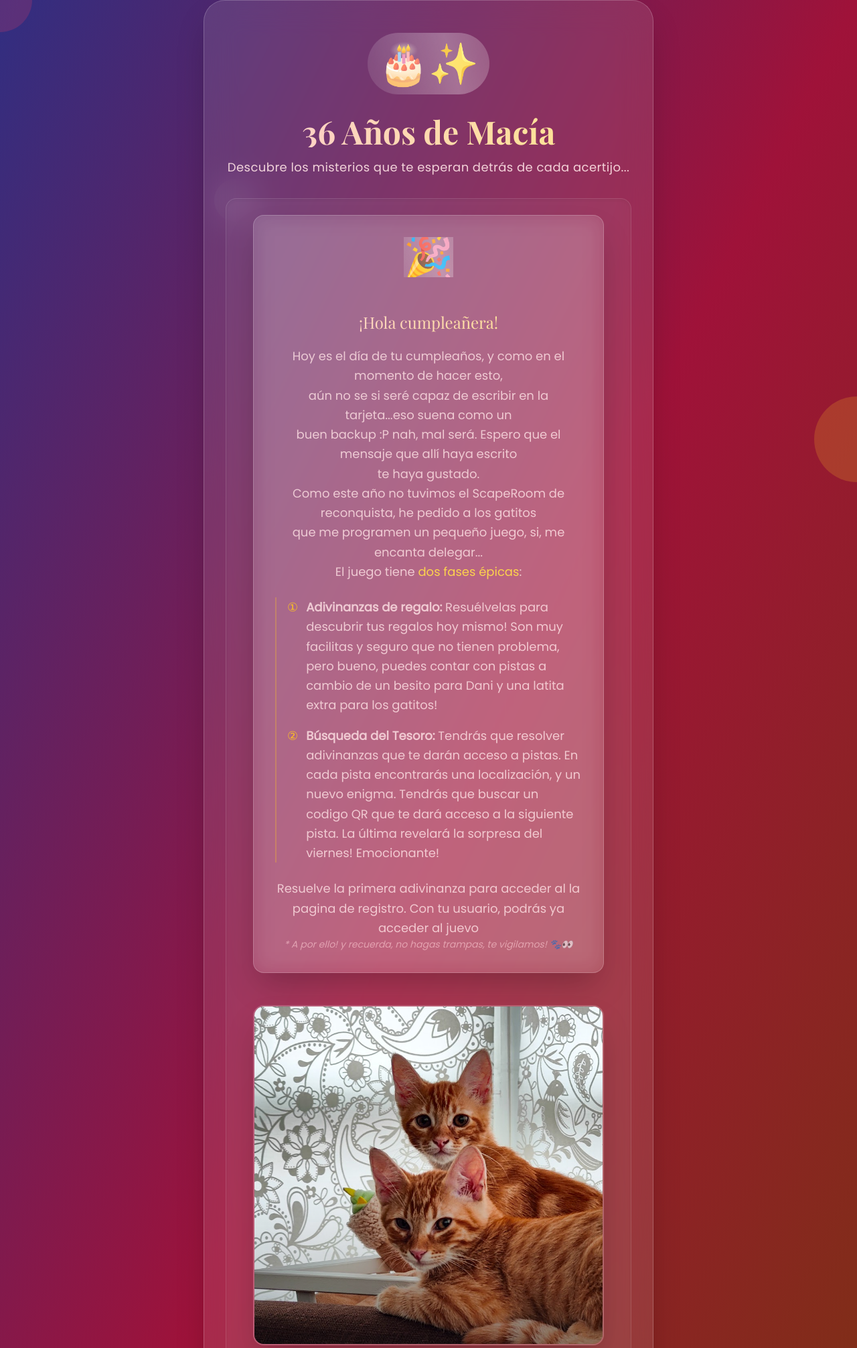
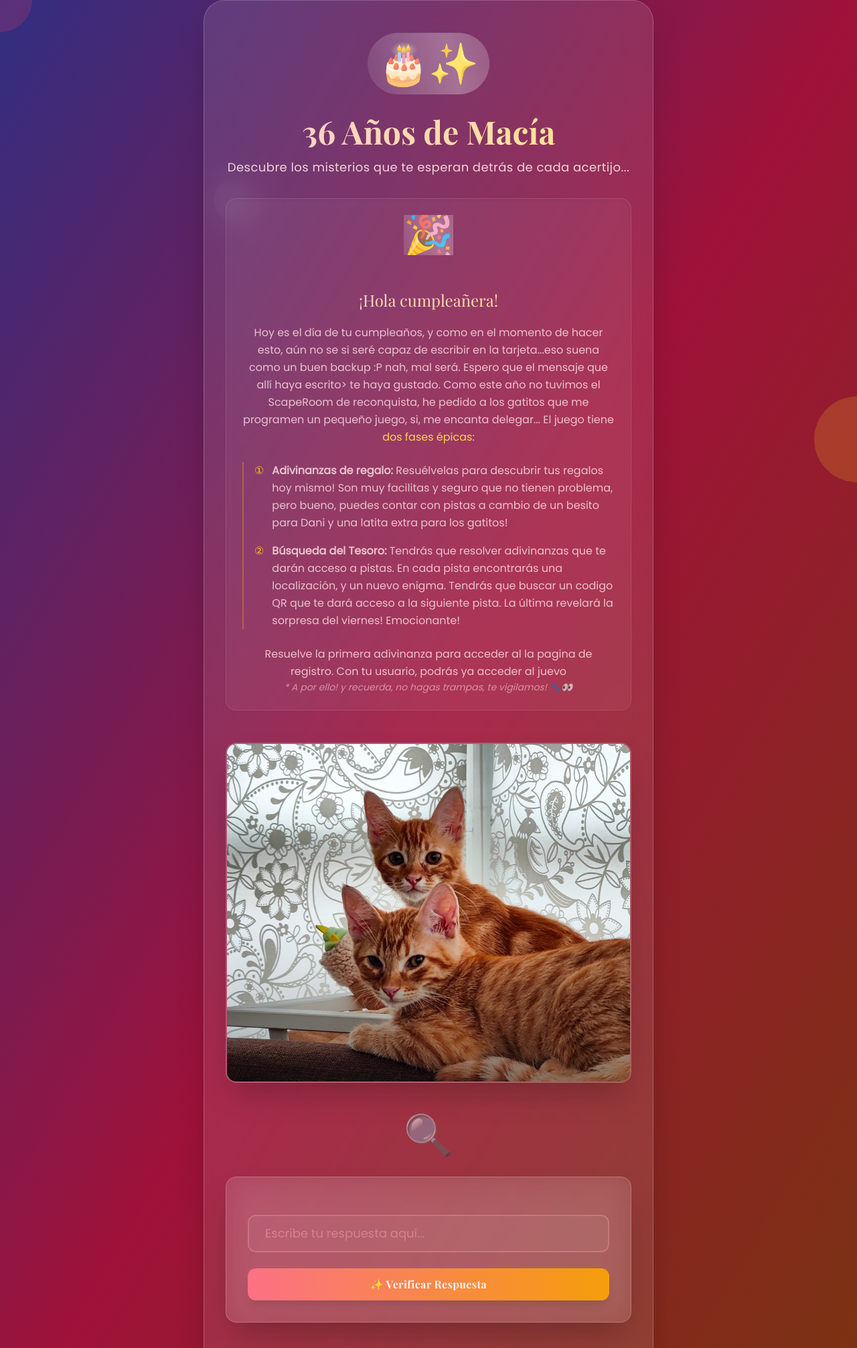
Before and after one commit to topitobravo/cumpleAndrea, a Flask app: template api/templates/bienvenida.html in a window 1280 px wide. Shown: the top 2013 px of the page at 67% size. Run offline with Flask 3, Linux system fonts and the light colour scheme; the template is opened without the code that fills it, so the values that code supplies are empty; some libraries are stand-ins or nearby versions.

Commit message:
Improved bienvenida

```diff
--- a/api/templates/aviso.html
+++ b/api/templates/aviso.html
@@ -119,3 +119,8 @@
   </div>
 </body>
 </html>
+{% if respuesta %}
+<script>
+      alert("Respuesta registrada!! Gracias! <3")
+</script>
+{% endif %}
--- a/api/templates/bienvenida.html
+++ b/api/templates/bienvenida.html
@@ -1,8 +1,6 @@
 {% extends "base.html" %}
 {% block content %}
-    <div class="container mx-auto px-4 max-w-3xl">
         <!-- Sección Intro -->
-        <div class="bg-white/10 backdrop-blur-lg rounded-2xl p-8 mb-12 shadow-2xl border border-white/20">
             <div class="text-center space-y-5 body-font">
                 <div class="shine-effect inline-block mb-6">
                     <span class="text-6xl text-amber-400">🎉</span>
@@ -12,14 +10,14 @@
                     ¡Hola cumpleañera!
                 </p>
 
-                <div class="text-rose-100/80 leading-relaxed text-lg">
-                    <p>Hoy es el día de tu cumpleaños, y como en el momento de hacer esto, </p>
-                    <p>aún no se si seré capaz de escribir en la tarjeta...eso suena como un</p>
-                    <p>buen backup :P nah, mal será. Espero que el mensaje que allí haya escrito</p>
-                    <p>te haya gustado. </p>
-                    <p>Como este año no tuvimos el ScapeRoom de reconquista, he pedido a los gatitos </p>
-                    <p>que me programen un pequeño juego, si, me encanta delegar... </p>
-                    <p>El juego tiene <span class="text-amber-300 font-medium">dos fases épicas</span>:</p>
+                <div class="text-rose-100/80 leading-relaxed">
+                    <p>Hoy es el día de tu cumpleaños, y como en el momento de hacer esto,
+                    aún no se si seré capaz de escribir en la tarjeta...eso suena como un
+                    buen backup :P nah, mal será. Espero que el mensaje que allí haya escrito>
+                    te haya gustado.
+                    Como este año no tuvimos el ScapeRoom de reconquista, he pedido a los gatitos
+                    que me programen un pequeño juego, si, me encanta delegar...
+                    El juego tiene <span class="text-amber-300 font-medium">dos fases épicas</span>:</p>
 
                     <div class="text-left space-y-4 pl-4 border-l-2 border-amber-400/30 my-6">
                         <div class="flex items-start">
@@ -81,6 +79,4 @@
                     </button>
                 </form>
             </div>
-        </div>
-    </div>
 {% endblock %}
```
